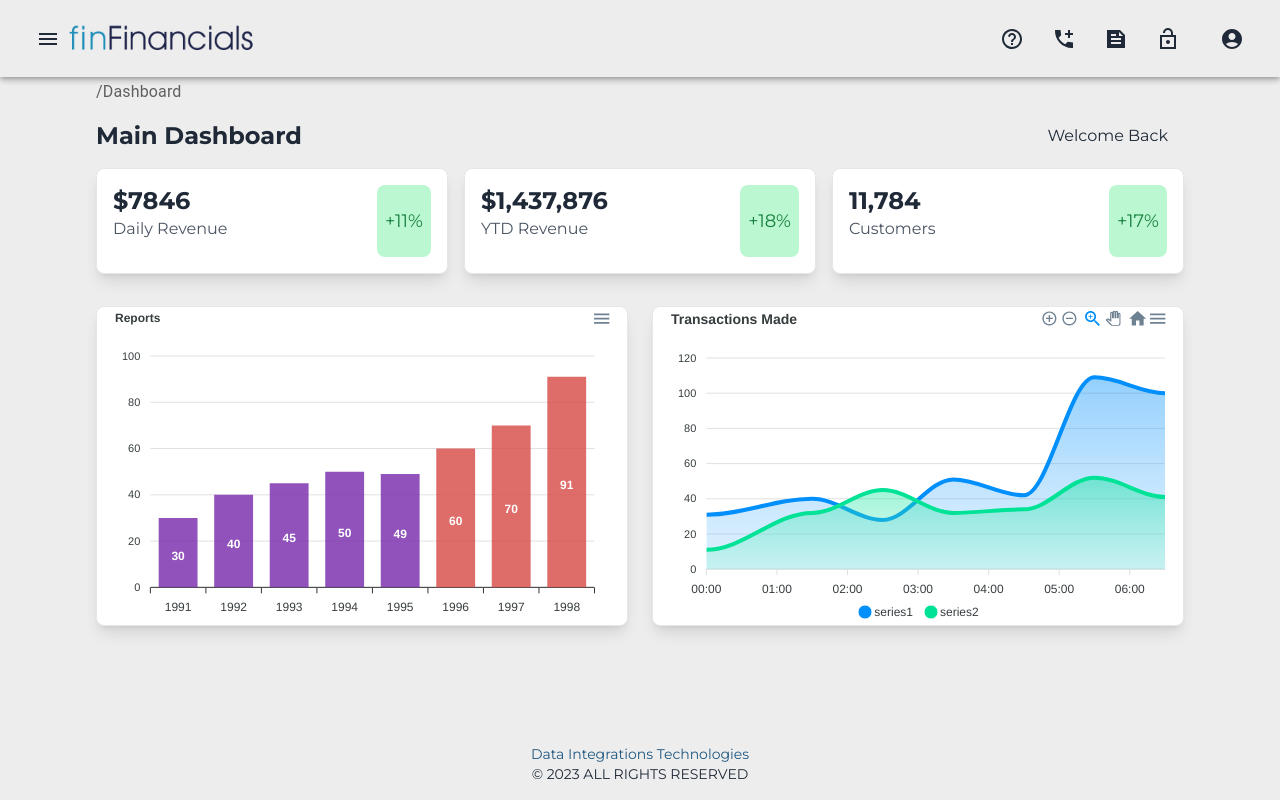
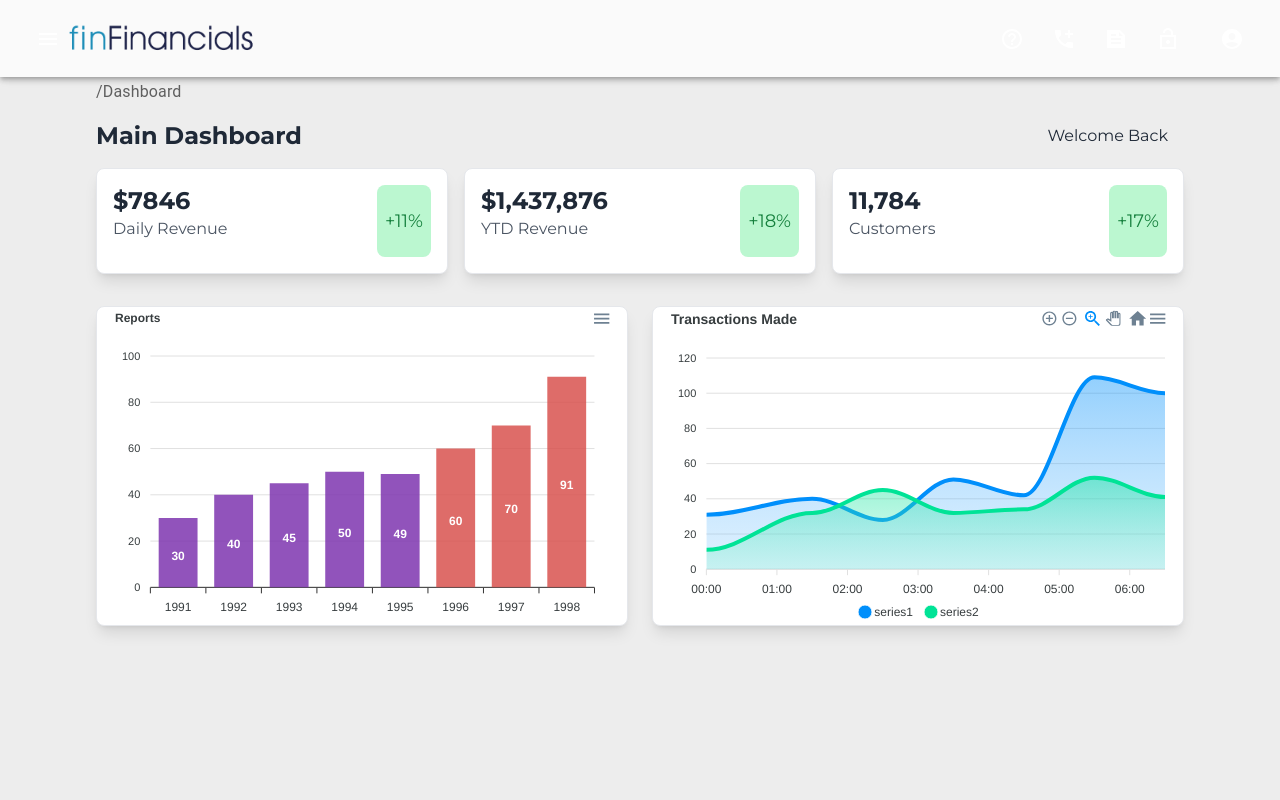
Before and after one commit to mark-kibo/fin-ui-upgrade, a Next.js app: page / in a window 1280 px wide. Built offline with nearby package versions, Linux system fonts and the light colour scheme.

Commit message:
Changes on the navBar

```diff
--- a/src/components/Footer.tsx
+++ b/src/components/Footer.tsx
@@ -5,16 +5,18 @@ import React from 'react';
 export const Footer = () => {
 
   return (
+    <>
+    </>
 
-    <div className='bg-[#ededed] shadow-md m-auto p-4 w-full bottom-0 fixed h-auto  z-10'>
-      <div className="flex  lg:flex-row md:flex-row">
-            <div className="flex items-center justify-center md:flex-col md:justify-center md:items-center md:w-full sm:text-2">
-             <p className='capitalize text-[#1F5780] text-base sm:text-sm'>Data integrations technologies</p>
-             <span className='pl-2 sm:pl-0'><p className='text-sm'>&copy; 2023 ALL RIGHTS RESERVED</p></span>
-            </div>
-      </div>
+    // <div className='bg-[#ededed] shadow-md p-2 w-full bottom-0  h-auto'>
+    //   <div className="flex  lg:flex-row md:flex-row">
+    //         <div className="flex items-center justify-center md:flex-col md:justify-center md:items-center md:w-full sm:text-2">
+    //          <p className='capitalize text-[#1F5780] text-base sm:text-sm'>Data integrations technologies</p>
+    //          <span className='pl-2 sm:pl-0'><p className='text-sm'>&copy; 2023 ALL RIGHTS RESERVED</p></span>
+    //         </div>
+    //   </div>
 
-    </div>
+    // </div>
 
 
   );
--- a/src/components/Navbar.tsx
+++ b/src/components/Navbar.tsx
@@ -52,9 +52,9 @@ export default function Navbar() {
 	return (
 		<Box sx={{ flexGrow: 1 }}>
 			<AppBar
-				color="transparent"
-				sx={{ }}
-				className="flex justify-between h-15"
+
+				sx={{ backgroundColor: "#fafafa", backdropFilter: "blur 10px"}}
+				className="flex justify-between h-15 text-black"
 			>
 				<Toolbar className="flex justify-between">
 					<IconButton
```
